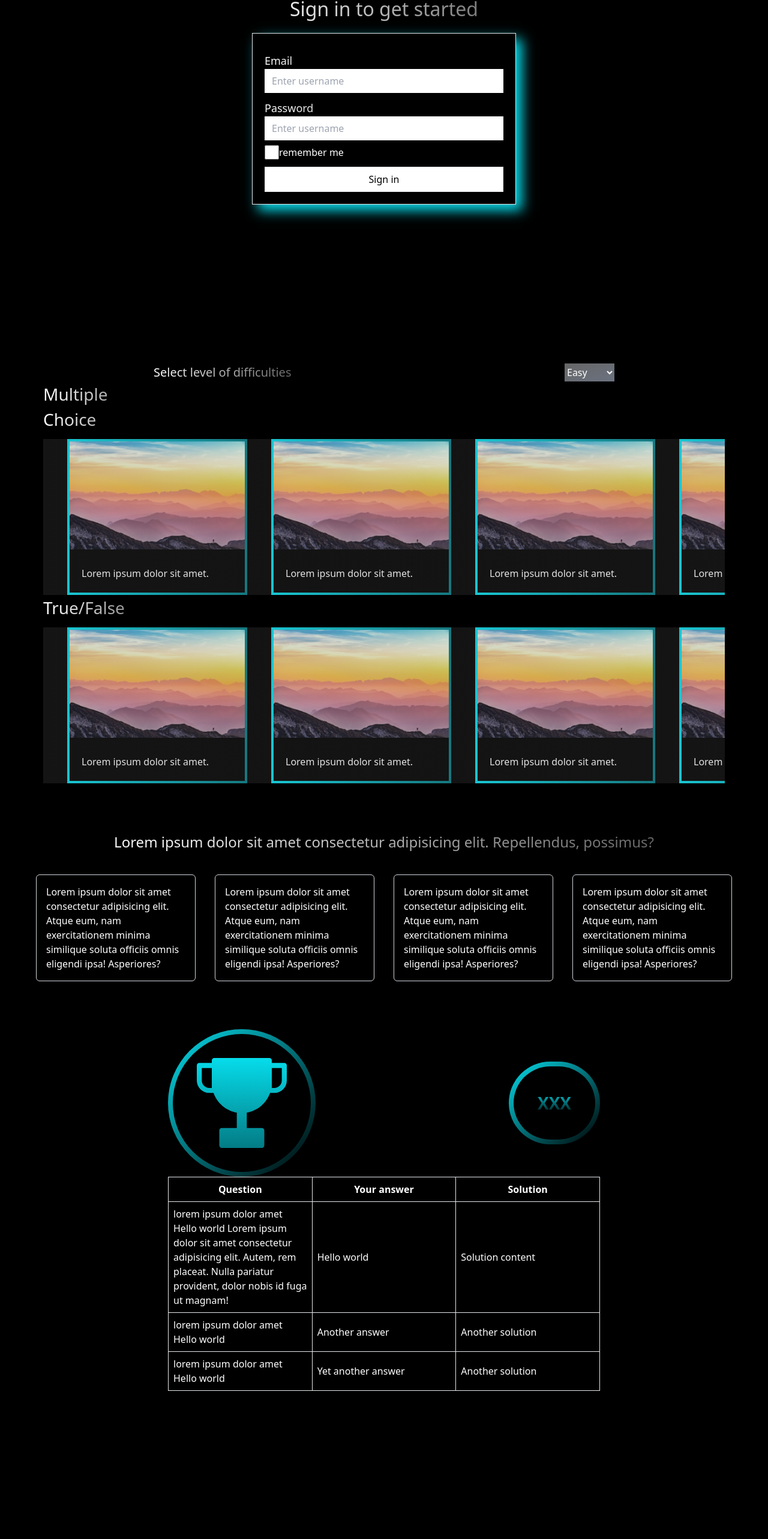
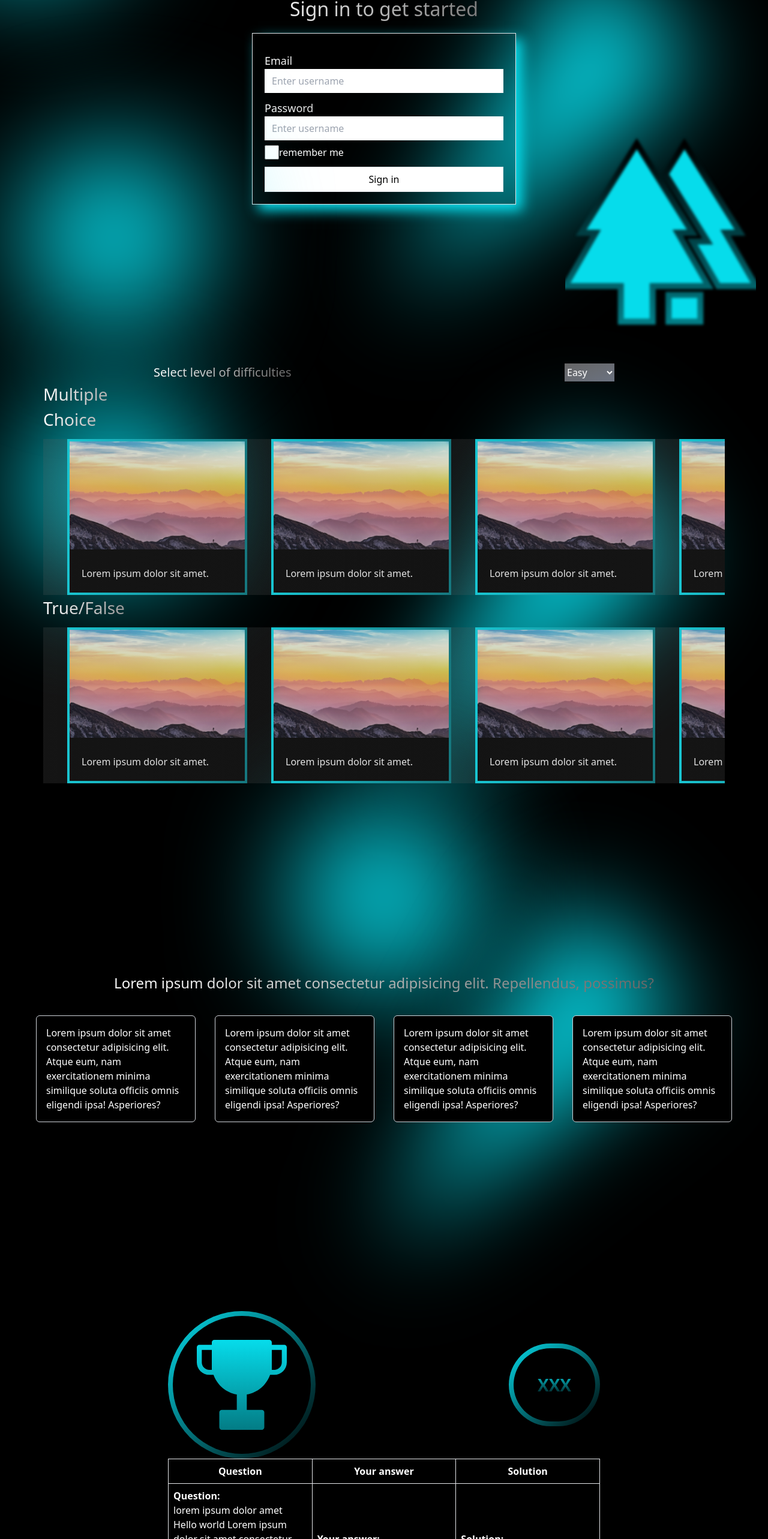
Before and after one commit to future-fwp/quiz, a React (Vite) app in the folder quiz/: page / in a window 1280 px wide. Shown: the part 234-2800 px from the top of the page at 60% size. Before the commit the page ends 2593 px from the top, so only its background shows below. Built offline with nearby package versions, Linux system fonts and the light colour scheme.

Commit message:
add responsive and icon

```diff
--- a/quiz/src/App.tsx
+++ b/quiz/src/App.tsx
@@ -1,5 +1,3 @@
-import { useState } from "react";
-
 import "./App.css";
 import Home from "./pages/Home";
 import Achievement from "./pages/Achievement";
@@ -7,8 +5,6 @@ import Category from "./pages/Category";
 import QuizPage from "./pages/QuizPage";
 
 function App() {
-	const [count, setCount] = useState(0);
-
 	return (
 		<div>
 			<Home />
--- a/quiz/src/components/Glow/ChrismasTree.tsx
+++ b/quiz/src/components/Glow/ChrismasTree.tsx
@@ -1,4 +1,4 @@
-const ChrismasTree = () => {
+const ChrismasTree = ({ addlayout }: { addlayout: string }) => {
 	return (
 		<svg
 			xmlns="http://www.w3.org/2000/svg"
@@ -6,6 +6,7 @@ const ChrismasTree = () => {
 			height="320"
 			viewBox="0 0 318 320"
 			fill="none"
+			className={`${addlayout} absolute`}
 		>
 			<g filter="url(#filter0_f_4_2704)">
 				<path
--- a/quiz/src/components/Glow/CircleGlow.tsx
+++ b/quiz/src/components/Glow/CircleGlow.tsx
@@ -1,5 +1,5 @@
-const CircleGlow = () => {
-	return <div className="w-[300px] h-[300px] rounded-full bg-secondary blur-lg"></div>;
+const CircleGlow = ({ addlayout }: { addlayout: string }) => {
+	return <div className={`w-[300px] h-[300px] rounded-full bg-secondary blur-[100px] absolute ${addlayout}`}></div>;
 };
 
 export default CircleGlow;
--- a/quiz/src/components/Glow/Triangle.tsx
+++ b/quiz/src/components/Glow/Triangle.tsx
@@ -1,4 +1,4 @@
-const Triangle = () => {
+const Triangle = ({ addlayout }: { addlayout: string }) => {
 	return (
 		<svg
 			xmlns="http://www.w3.org/2000/svg"
@@ -6,6 +6,7 @@ const Triangle = () => {
 			height="830"
 			viewBox="0 0 720 830"
 			fill="none"
+			className={`absolute blur-3xl ${addlayout}`}
 		>
 			<g filter="url(#filter0_f_4_2731)">
 				<path
--- a/quiz/src/pages/Achievement.tsx
+++ b/quiz/src/pages/Achievement.tsx
@@ -2,8 +2,8 @@ import Award from "../components/Icon/Award";
 
 const Achievement = () => {
 	return (
-		<div className="max-w-[48rem] px-6 py-10 mx-auto">
-			<section className="flex justify-between items-center ">
+		<div className="w-full max-w-[48rem] px-2 md:px-6 md:py-10 mx-auto">
+			<section className="flex flex-col sm:flex-row justify-between items-center ">
 				<div className="bg-gradient-to-br  p-2 rounded-full from-secondary to-black">
 					<div className="bg-black rounded-full p-10 flex items-center justify-center">
 						<Award />
@@ -19,33 +19,31 @@ const Achievement = () => {
 			</section>
 			<main>
 				<section>
-					<table className="border border-collapse w-full">
+					<table className="border border-collapse w-full sm:table-fixed">
 						<thead>
 							<tr>
-								<th className="w-1/3 border p-2 ">Question</th>
-								<th className="w-1/3 border p-2 ">Your answer</th>
-								<th className="w-1/3 border p-2 ">Solution</th>
+								<th className="md:w-1/3 border sm:p-2">Question</th>
+								<th className="md:w-1/3 border sm:p-2">Your answer</th>
+								<th className="md:w-1/3 border sm:p-2">Solution</th>
 							</tr>
 						</thead>
 						<tbody>
 							<tr>
-								<td className="borde p-2 r">
+								<td className="border sm:p-2">
+									<div className="font-bold">Question:</div>
 									lorem ipsum dolor amet Hello world Lorem ipsum dolor sit amet consectetur adipisicing elit.
 									Autem, rem placeat. Nulla pariatur provident, dolor nobis id fuga ut magnam!
 								</td>
-								<td className="border p-2 ">Hello world</td>
-								<td className="border p-2 ">Solution content</td>
+								<td className="border sm:p-2">
+									<div className="font-bold">Your answer:</div>
+									Hello world
+								</td>
+								<td className="border sm:p-2">
+									<div className="font-bold">Solution:</div>
+									Solution content
+								</td>
 							</tr>
-							<tr>
-								<td className="border p-2 ">lorem ipsum dolor amet Hello world</td>
-								<td className="border p-2 ">Another answer</td>
-								<td className="border p-2 ">Another solution</td>
-							</tr>
-							<tr>
-								<td className="border p-2 ">lorem ipsum dolor amet Hello world</td>
-								<td className="border p-2 ">Yet another answer</td>
-								<td className="border p-2 ">Another solution</td>
-							</tr>
+							{/* Repeat the same structure for other rows */}
 						</tbody>
 					</table>
 				</section>
--- a/quiz/src/pages/Category.tsx
+++ b/quiz/src/pages/Category.tsx
@@ -1,7 +1,6 @@
 import CardCategory from "../components/Card/CardCategory";
-
-import React from "react";
-
+import CircleGlow from "../components/Glow/CircleGlow";
+import Triangle from "../components/Glow/Triangle";
 // const CardCategoriesGroup = ({ category, type }: { category: string; type: string }) => {
 // 	return (
 // 		<ul className="flex gap-10 relative before:absolute before:w-full before:h-full before:bg-gradient-to-r before:from-grayStroke/20 before:to-transparent after:absolute after:w-full after:h-full after:bg-gradient-to-r after:from-transparent after:to-grayStroke/20">
@@ -25,7 +24,9 @@ import React from "react";
 //
 const Category = () => {
 	return (
-		<div className="max-w-[1200px] mx-auto px-8 py-10 ">
+		<div className="max-w-[1200px] relative  mx-auto px-8 py-10 ">
+			<CircleGlow addlayout="top-[100px] left-[0px] -z-10" />
+			<Triangle addlayout="right-0  -z-10" />
 			<div className="flex justify-between max-w-[768px] mx-auto">
 				<h4 className="text-h4 text-transparent bg-clip-text bg-gradient-to-r from-white to-grayStroke">
 					Select level of difficulties
@@ -44,7 +45,7 @@ const Category = () => {
 				<h2 className="text-h2  text-transparent bg-clip-text bg-gradient-to-r from-white to-grayStroke w-[200px]  ">
 					Multiple Choice
 				</h2>
-				<ul className="flex gap-10 overflow-x-scroll relative before:absolute before:w-full before:h-full before:bg-gradient-to-r before:from-grayStroke/20 before:to-transparent after:absolute after:w-full after:h-full after:bg-gradient-to-r after:from-transparent after:to-grayStroke/20">
+				<ul className="flex flex-col md:flex-row gap-6 md:gap-8 lg:gap-10 overflow-x-scroll relative before:absolute before:w-full before:h-full before:bg-gradient-to-r before:from-grayStroke/20 before:to-transparent after:absolute after:w-full after:h-full after:bg-gradient-to-r after:from-transparent after:to-grayStroke/20">
 					<p className="before:contents-[''] inline-block w-10 h-10 bg-gradient-to-r from-grayStroke to-gray-500"></p>
 					<CardCategory category={"      Lorem ipsum dolor sit amet."} />
 					<CardCategory category={"      Lorem ipsum dolor sit amet."} />
@@ -62,7 +63,7 @@ const Category = () => {
 				<h2 className="text-h2  text-transparent bg-clip-text bg-gradient-to-r from-white to-grayStroke w-[200px]  ">
 					True/False
 				</h2>
-				<ul className="flex gap-10 overflow-x-scroll relative before:absolute before:w-full before:h-full before:bg-gradient-to-r before:from-grayStroke/20 before:to-transparent after:absolute after:w-full after:h-full after:bg-gradient-to-r after:from-transparent after:to-grayStroke/20">
+				<ul className="flex flex-col md:flex-row gap-10 overflow-x-scroll relative before:absolute before:w-full before:h-full before:bg-gradient-to-r before:from-grayStroke/20 before:to-transparent after:absolute after:w-full after:h-full after:bg-gradient-to-r after:from-transparent after:to-grayStroke/20">
 					<p className="before:contents-[''] inline-block w-10 h-10 bg-gradient-to-r from-grayStroke to-gray-500"></p>
 					<CardCategory category={"      Lorem ipsum dolor sit amet."} />
 					<CardCategory category={"      Lorem ipsum dolor sit amet."} />
--- a/quiz/src/pages/Home.tsx
+++ b/quiz/src/pages/Home.tsx
@@ -1,6 +1,12 @@
+import ChrismasTree from "../components/Glow/ChrismasTree";
+import CircleGlow from "../components/Glow/CircleGlow";
+import Triangle from "../components/Glow/Triangle";
 const Home = () => {
 	return (
-		<div className="flex justify-center items-center h-screen">
+		<div className="flex relative justify-center items-center h-screen">
+			<CircleGlow addlayout="top-[-100px] left-[-100px]" />
+
+			<CircleGlow addlayout="bottom-[20px] left-[40px]" />
 			<div>
 				<h1 className="text-center text-h1 font-medium text-transparent bg-clip-text bg-gradient-to-r from-white to-grayStroke">
 					Sign in to get started
@@ -48,6 +54,8 @@ const Home = () => {
 					/>
 				</form>
 			</div>
+			<ChrismasTree addlayout="right-[20px] bottom-[20px]" />
+			<Triangle addlayout="top-[20px] -z-10 right-[20px]" />
 		</div>
 	);
 };
--- a/quiz/src/pages/QuizPage.tsx
+++ b/quiz/src/pages/QuizPage.tsx
@@ -1,6 +1,8 @@
 import { useRef } from "react";
 import CardAnswer from "../components/Card/CardAnswer";
 import { useState, useEffect } from "react";
+import CircleGlow from "../components/Glow/CircleGlow";
+import Triangle from "../components/Glow/Triangle";
 const QuizPage = () => {
 	const HeadingRef = useRef<HTMLHeadingElement | null>(null);
 	const [headingWidth, setHeadingWidth] = useState(0);
@@ -13,7 +15,9 @@ const QuizPage = () => {
 	}, []);
 
 	return (
-		<div className="max-w-[1200px] mx-auto px-5 py-10 ">
+		<div className="max-w-[1200px] min-h-screen flex justify-center items-center relative mx-auto px-5 py-10 ">
+			<CircleGlow addlayout="top-[0px] -z-10" />
+			<Triangle addlayout=" right-0 top-[20px] -z-10" />
 			<div>
 				<div className="flex justify-center">
 					<h3
@@ -24,7 +28,7 @@ const QuizPage = () => {
 					</h3>
 				</div>
 
-				<ul className="flex gap-8">
+				<ul className="grid md:grid-cols-2 lg:grid-cols-4 gap-8">
 					<CardAnswer
 						choice={
 							" Lorem ipsum dolor sit amet consectetur adipisicing elit. Atque eum, nam exercitationem minima similique soluta officiis omnis eligendi ipsa! Asperiores?"
```
